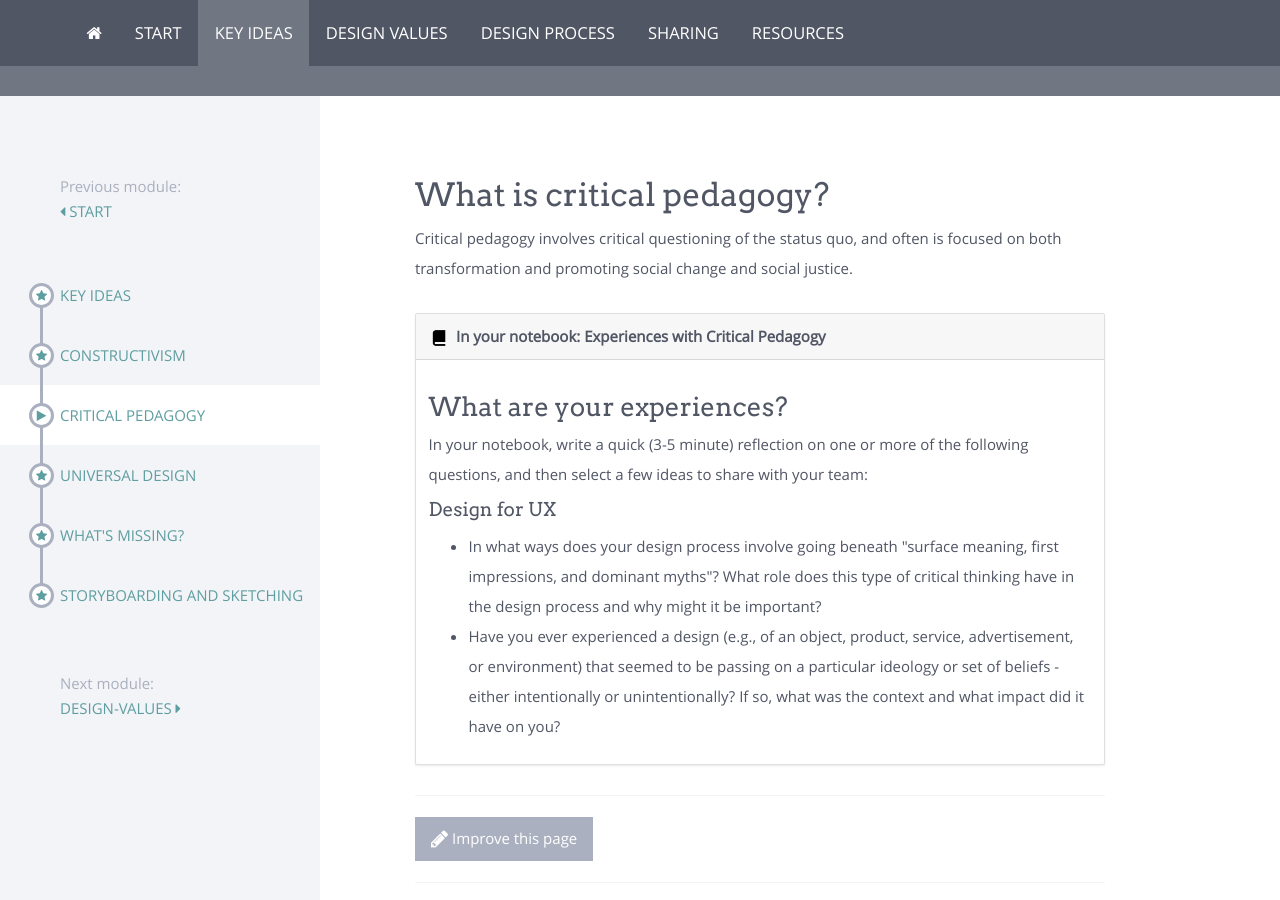
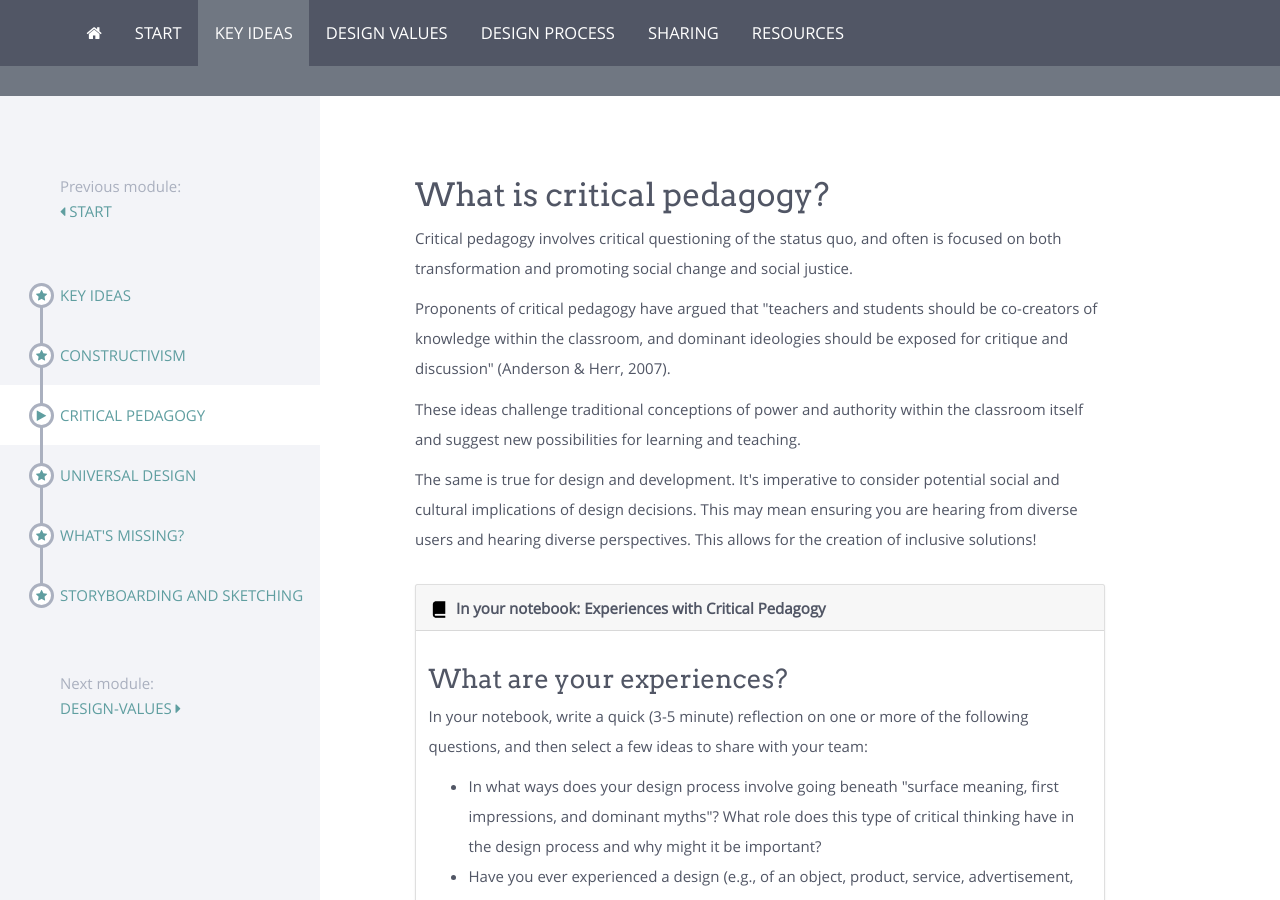
Before and after one commit to ucsdlib/foundations, a Jekyll site: the page built from modules/key-ideas/_posts/2000-01-04-critical-pedagogy.html, in a window 1280 px wide and 900 px high. Built offline with Jekyll 4.4.1, drawn with Linux system fonts in a browser that asks for light colours; nearby versions of some CDN libraries.

Commit message:
Update 2000-01-04-critical-pedagogy.html

```diff
--- a/modules/key-ideas/_posts/2000-01-04-critical-pedagogy.html
+++ b/modules/key-ideas/_posts/2000-01-04-critical-pedagogy.html
@@ -5,11 +5,11 @@ title: Critical Pedagogy
 
 <p>Critical pedagogy involves critical questioning of the status quo, and often is focused on both transformation and promoting social change and social justice.</p>
 
-<!--Should change?
 <p>Proponents of critical pedagogy have argued that "teachers and students should be co-creators of knowledge within the classroom, and dominant ideologies should be exposed for critique and discussion" (Anderson & Herr, 2007).</p>
 
 <p>These ideas challenge traditional conceptions of power and authority within the classroom itself and suggest new possibilities for learning and teaching.</p>
--->
+
+<p>The same is true for design and development. It's imperative to consider potential social and cultural implications of design decisions. This may mean ensuring you are hearing from diverse users and hearing diverse perspectives. This allows for the creation of inclusive solutions!</p>
 
 <div class="card my-5 shadow-sm">
   <div class="card-header">
@@ -18,10 +18,9 @@ title: Critical Pedagogy
   <div class="card-body">
     <h3 class="card-title">What are your experiences?</h3>
     <p class="card-text">In your notebook, write a quick (3-5 minute) reflection on one or more of the following questions, and then select a few ideas to share with your team:</p>
-	  <h4>Design for UX</h4>
-	  <ul>
+	<ul>
 	  	<li>In what ways does your design process involve going beneath "surface meaning, first impressions, and dominant myths"? What role does this type of critical thinking have in the design process and why might it be important?</li>
-		  <li>Have you ever experienced a design (e.g., of an object, product, service, advertisement, or environment) that seemed to be passing on a particular ideology or set of beliefs - either intentionally or unintentionally? If so, what was the context and what impact did it have on you?</li>
-	  </ul>
+		<li>Have you ever experienced a design (e.g., of an object, product, service, advertisement, or environment) that seemed to be passing on a particular ideology or set of beliefs - either intentionally or unintentionally? If so, what was the context and what impact did it have on you?</li>
+	</ul>
   </div>
 </div>
```
